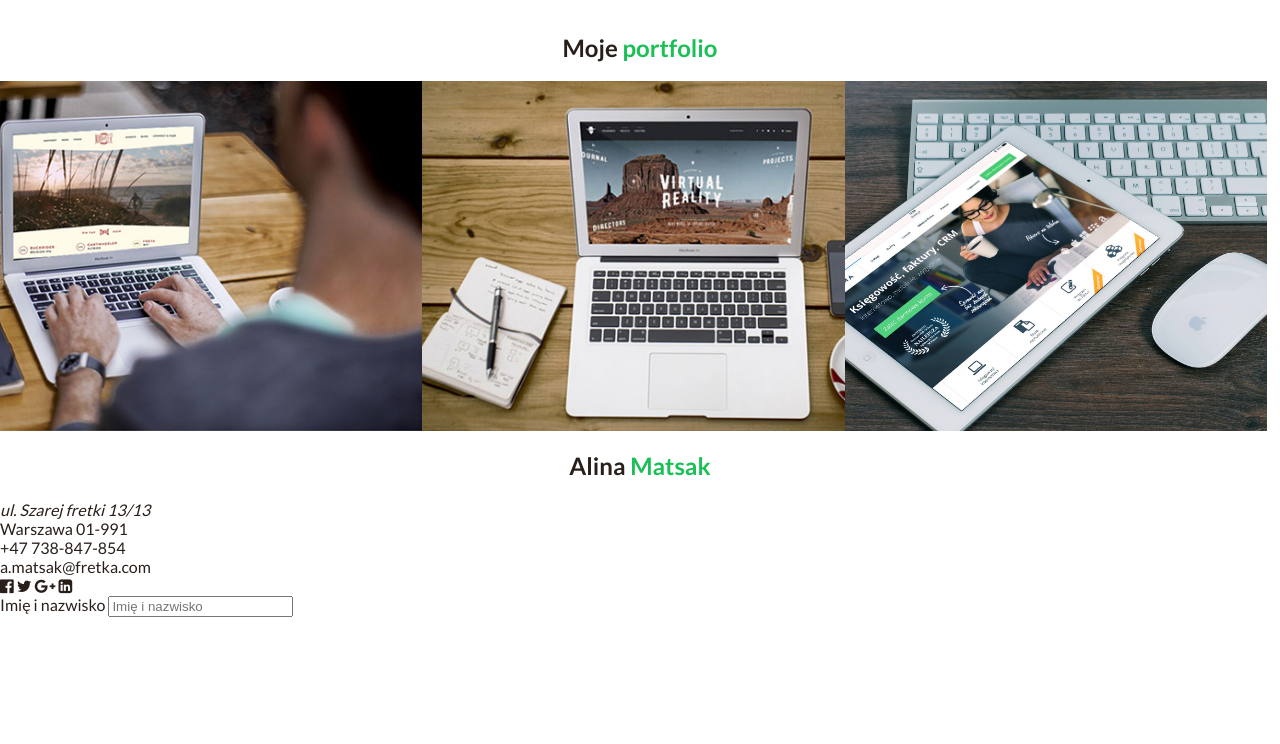
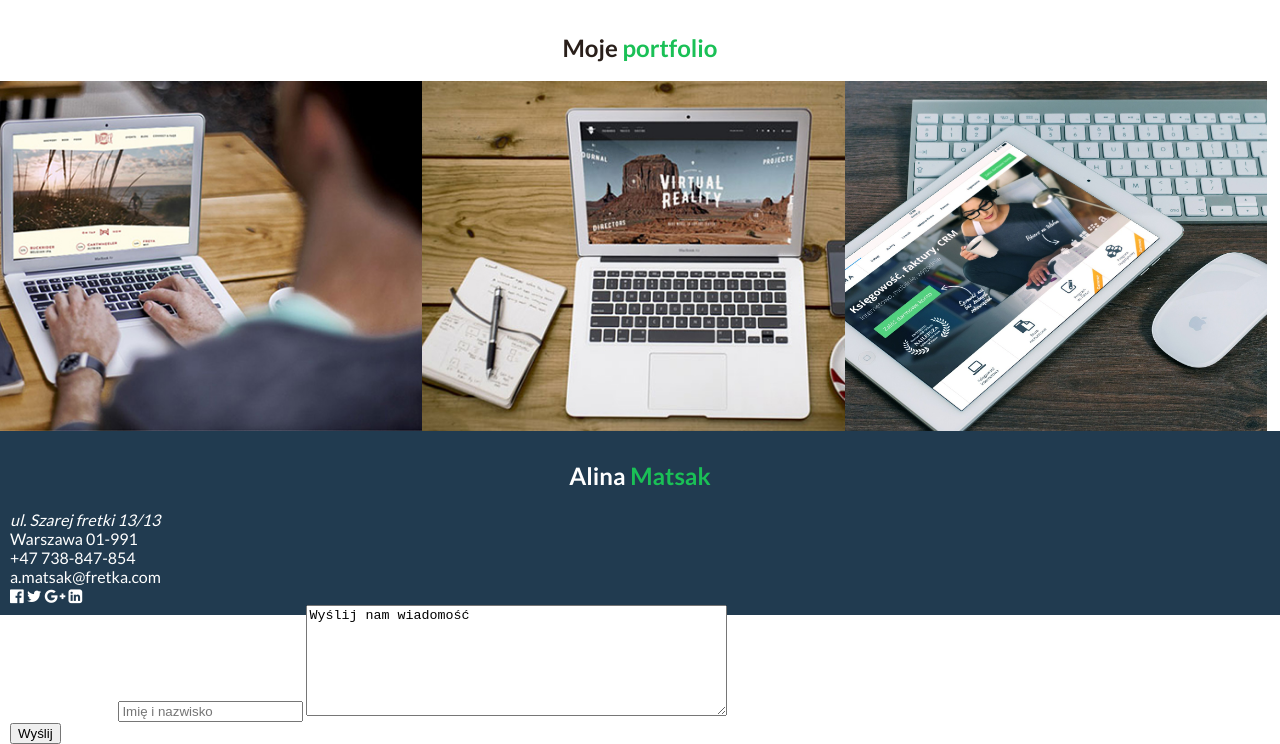
Before and after one commit to alinamat/alinamat.github.io, a plain HTML site: page warsztaty/portfolio/index.html in a window 1280 px wide. Shown: the part 1480-2224 px from the top of the page. Before the commit the page ends 2097 px from the top, so only its background shows below. Drawn offline with Linux system fonts and the light colour scheme.

Commit message:
poprawka

```diff
--- a/warsztaty/portfolio/css/style.css
+++ b/warsztaty/portfolio/css/style.css
@@ -233,6 +233,23 @@ nav#main-nav > ul > li.menu-item{
 
 /*----------CONTACT START----------*/
 
+.contact {
+    background-color: #213b50;
+    color: white;
+    font: Lato;
+    font-weight: 200px;
+    padding: 10px;
+
+}
+
+#contact-social-icons {
+    width: 50%;
+    height: 50%;
+}
 
 
+.contact-form {
+    float: left;
+}
+
 /*---------CONTACT END-------------*/
--- a/warsztaty/portfolio/index.html
+++ b/warsztaty/portfolio/index.html
@@ -136,7 +136,7 @@
 
 
 
-<!------CONTACT START------->
+<!------CONTACT/FORM START------->
 
 <section class="contact">
     <div class="contact-data">
@@ -156,14 +156,14 @@
     <div class="contact-form">
        <label for="imie-nazwisko">Imię i nazwisko</label>
        <input type="text" placeholder="Imię i nazwisko" name="imie-nazwisko" id="imie-nazwisko">
-       <label for=""></label>
-       <label for=""></label>
-       <label for=""></label>
+       <textarea rows="7" cols="50">Wyślij nam wiadomość</textarea> <br>
+       <label for="submit"></label>
+       <input type="button" value="Wyślij" id=submit>
 
     </div>
 </section>
 
-<!--------CONTACT END------->
+<!--------CONTACT/FORM END------->
 
 </body>
 </html>
```
Also changed, not shown: zadanie-domowe/zadanie-1/index.html (+1 -1 lines).
